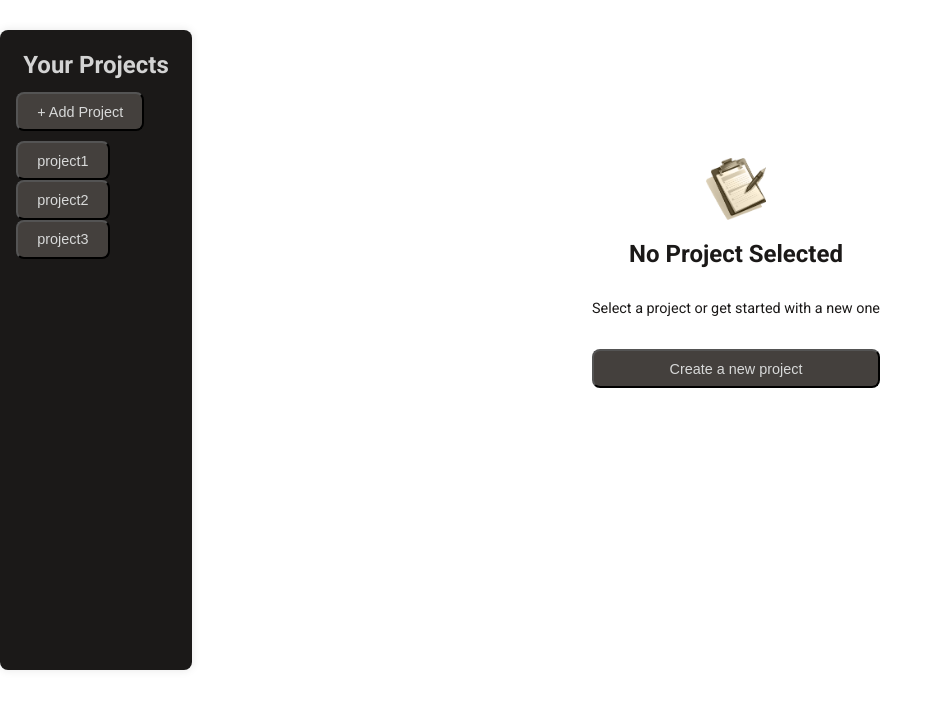
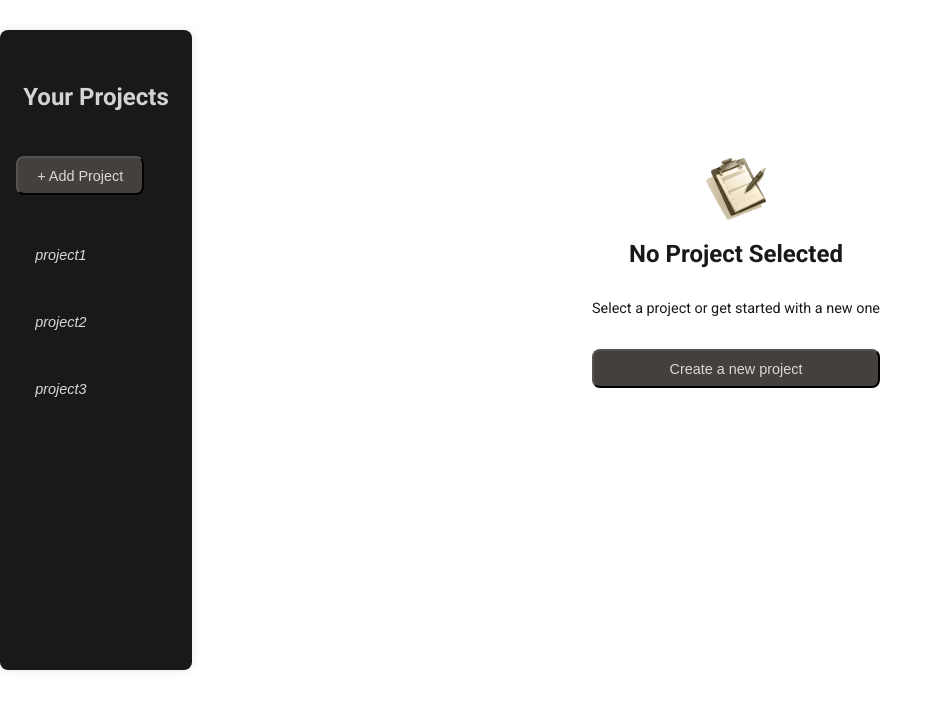
Before and after one commit to elperez365/TaskManagerReactCourse, a React (Vite) app: page / in a window 1280 px wide. Shown: the top 708 px of the page, without its empty margins (0-943 px from the left). Built offline with nearby package versions, Linux system fonts and the light colour scheme.

Commit message:
Refactoring css Sidebar and buttons + adding Favicon

```diff
--- a/index.html
+++ b/index.html
@@ -2,8 +2,9 @@
 <html lang="en">
   <head>
     <meta charset="UTF-8" />
-    <link rel="icon" type="image/svg+xml" href="/vite.svg" />
+    <link rel="icon" type="image/png" href="./src/assets/logo/no-projects.webp" />
     <meta name="viewport" content="width=device-width, initial-scale=1.0" />
+
     <title>Vite + React</title>
   </head>
   <body>
--- a/src/components/Layouts/Sidebar/Sidebar.jsx
+++ b/src/components/Layouts/Sidebar/Sidebar.jsx
@@ -21,9 +21,10 @@ export default function Sidebar(props) {
         >
           + Add Project
         </Button>
-        <ProjectList store={[store, setStore]}></ProjectList>
+        <div>
+          <ProjectList store={[store, setStore]}></ProjectList>
+        </div>
       </section>
-
     </>
   );
 }
--- a/src/components/Layouts/Sidebar/Sidebar.module.css
+++ b/src/components/Layouts/Sidebar/Sidebar.module.css
@@ -1,4 +1,12 @@
-@import url("https://fonts.googleapis.com/css2?family=Orbitron:wght@700&family=Roboto:ital,wght@0,700;1,100;1,300;1,900&display=swap");
+/*@import url("https://fonts.googleapis.com/css2?family=Orbitron:wght@700&family=Roboto:ital,wght@0,700;1,100;1,300;1,900&display=swap"); */
+.content {
+  padding-top: 2rem;
+}
+
+.content > button:nth-child(2) {
+  margin-top: 2rem !important;
+}
+
 .title {
   font-size: 1.5rem;
   margin-bottom: 0.5rem;
--- a/src/components/Layouts/TaskList/TaskList.module.css
+++ b/src/components/Layouts/TaskList/TaskList.module.css
@@ -22,11 +22,12 @@
 .task {
   display: flex;
   justify-content: space-between;
-  margin-bottom: 0.5rem;
+  margin: 1rem 0.5rem;
 
   & li {
     font-family: sans-serif;
     align-self: center;
+    padding: 0;
     margin-left: 1rem;
   }
 
--- a/src/components/Pages/FormProject/FormProject.module.css
+++ b/src/components/Pages/FormProject/FormProject.module.css
@@ -1,9 +1,15 @@
 .form {
   margin-top: 1rem;
-  /*
-    display: flex;
-    align-items: end;
-    flex-direction: column;
-    gap: 0.5rem;
-  */
+  display: flex;
+  align-items: end;
+  flex-direction: column;
+  gap: 0.7rem;
 }
+
+textarea::placeholder {
+  font-size: 1rem;
+}
+
+input::placeholder {
+  font-size: 1rem;
+}
--- a/src/components/Reusable/Button/Button.module.css
+++ b/src/components/Reusable/Button/Button.module.css
@@ -14,6 +14,9 @@ button {
             color: var(--text-color);
             background-color: var(--primary-color);
         }
+        &:focus {
+            background-color: var(--title-color);
+        }
     }
 
     &.erase, &.add {
@@ -22,6 +25,21 @@ button {
         &:hover {
             color: var(--main-color);
             background-color: var(--primary-color);
+        }
+    }
+
+    &.project {
+        background-color: transparent;
+        color: var(--text-color);
+        border: 0;
+        font-style: italic;
+        &:hover {
+            color: var(--text-color);
+            background-color: var(--background-color);
+        }
+        &:focus {
+            background-color: var(--background-color);
+            text-decoration: underline;
         }
 
     }
--- a/src/components/Reusable/TabProject/TabProject.jsx
+++ b/src/components/Reusable/TabProject/TabProject.jsx
@@ -1,4 +1,5 @@
 import Button from "../Button/Button";
+import classes from "./TabProject.module.css";
 
 const TabProject = (props) => {
   const setStore = props.setStore;
@@ -14,7 +15,7 @@ const TabProject = (props) => {
             };
           })
         }
-        action="create"
+        action="project"
         type="button"
       >
         {props.project.title}
--- /dev/null
+++ b/src/components/Reusable/TabProject/TabProject.module.css
@@ -0,0 +1,3 @@
+li {
+    padding-top: 2rem;
+}
--- a/src/index.css
+++ b/src/index.css
@@ -4,6 +4,7 @@
   --main-color: aliceblue;
   --primary-color: rgb(27, 25, 24);
   --secondary-color: rgb(68, 64, 61);
+  --background-color: rgb(41, 37, 36);
   --title-color: rgb(117, 114, 113);
   --text-color: rgb(216, 217, 217);
 
```
